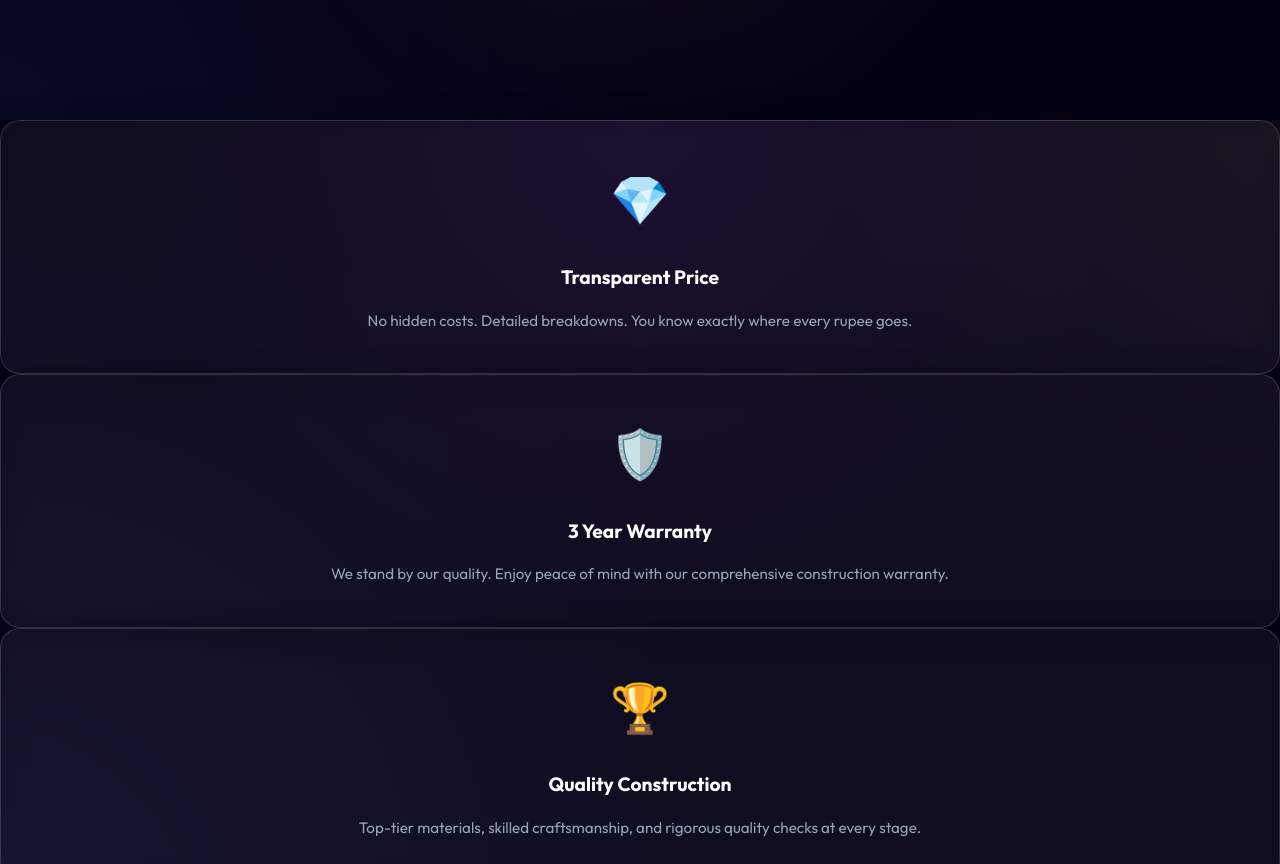
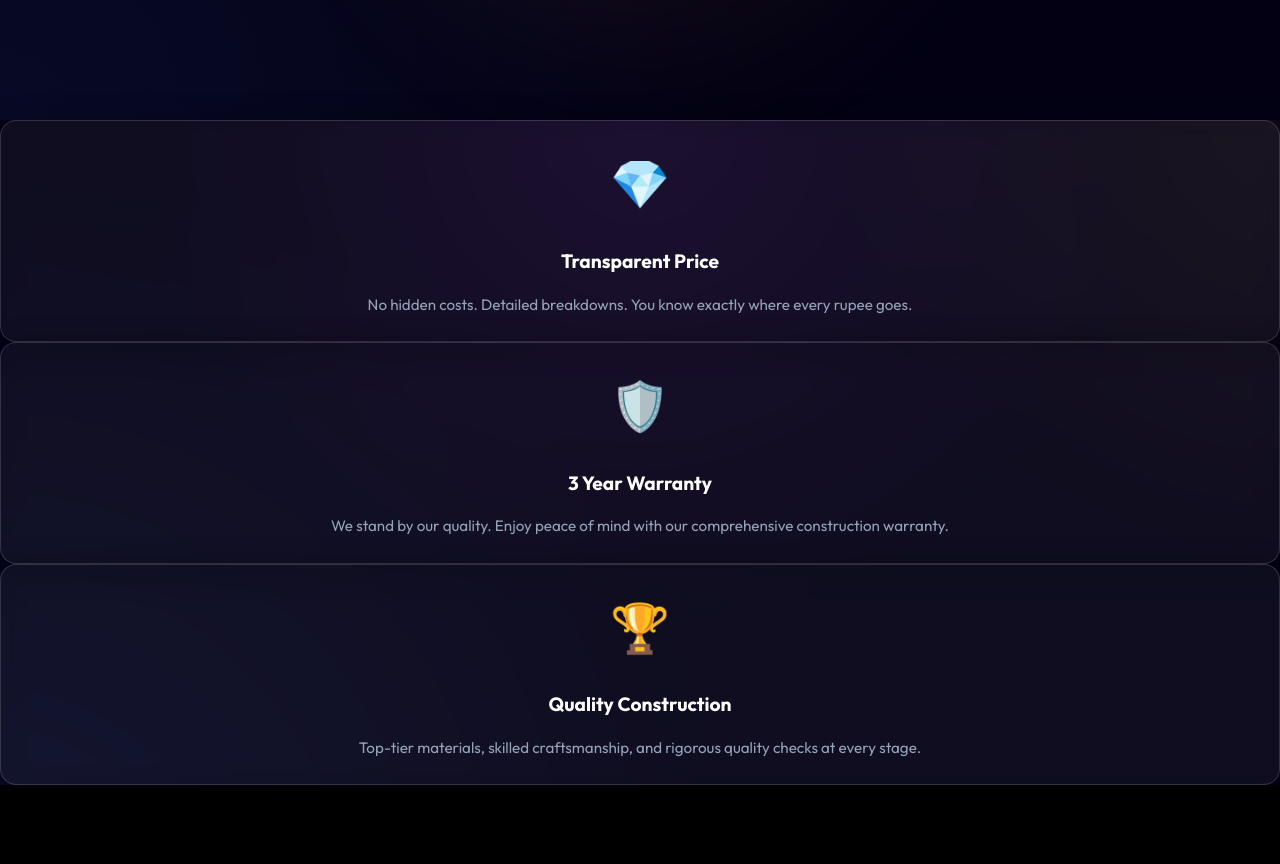
Before and after one commit to harshbatman/mine, a website built with Vite: page index.html in a window 1280 px wide. Shown: the part 680-1544 px from the top of the page. Built offline with nearby package versions, Linux system fonts and the light colour scheme.

Commit message:
Reduce feature card size (padding and border-radius)

```diff
--- a/style.css
+++ b/style.css
@@ -260,8 +260,10 @@ footer {
 .feature-card {
     background: rgba(255, 255, 255, 0.05);
     /* Visible glass card */
-    padding: 2.5rem;
-    border-radius: 20px;
+    padding: 1.5rem;
+    /* Reduced padding */
+    border-radius: 16px;
+    /* Slightly smaller radius for smaller feel */
     border: 1px solid rgba(255, 255, 255, 0.15);
     /* Stronger border */
     transition: var(--transition);
```
